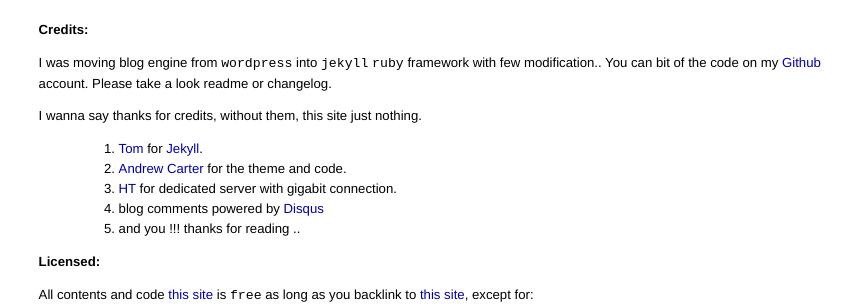
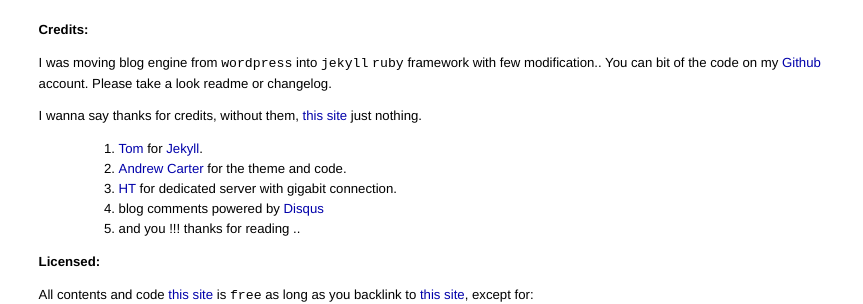
Before and after one commit to alinuxwebid/alinuxwebid.github.com, a Jekyll site: the page built from credits.markdown, in a window 1280 px wide. Shown: the part 140-444 px from the top of the page, without its empty margins (208-1071 px from the left). Built offline with Jekyll 4.4.1, drawn with Linux system fonts in a browser that asks for light colours; comment, search, counter and statistics services are not loaded; part of the change alters nothing that is shown.

```diff
--- a/credits.markdown
+++ b/credits.markdown
@@ -5,7 +5,7 @@ title: credits
 ##Credits:
 I was moving blog engine from `wordpress` into `jekyll` `ruby` framework with few modification.. You can bit of the code on my [Github](http://github.com/alinuxwebid/) account. Please take a look readme or changelog.
 
-I wanna say thanks for credits, without them, this site just nothing.
+I wanna say thanks for credits, without them, <a href="http://alinux.web.id" target="_new">this site</a> just nothing.
 
 > 1. [Tom](http://tom.preston-werner.com) for [Jekyll](http://jekyllrb.com).
 > 2. [Andrew Carter](http://ascarter.net) for the theme and code.
@@ -15,7 +15,7 @@ I wanna say thanks for credits, without them, this site just nothing.
 
 
 ##Licensed:
-All contents and code <a href="/index.html">this site</a> is `free` as long as you backlink to <a href="/index.html">this site</a>, except for:
+All contents and code <a href="http://alinux.web.id">this site</a> is `free` as long as you backlink to <a href="http://alinux.web.id">this site</a>, except for:
 > 1. RSS Feed icon licensed by [jobs.jsninja.com](jobs.jsninja.com).
 > 2. Smartgit icon licensed by [vo2ov.com](vo2ov.com).
 > 3. Favicon licensed by [markdown](daringfireball.net/projects/markdown/).
```
